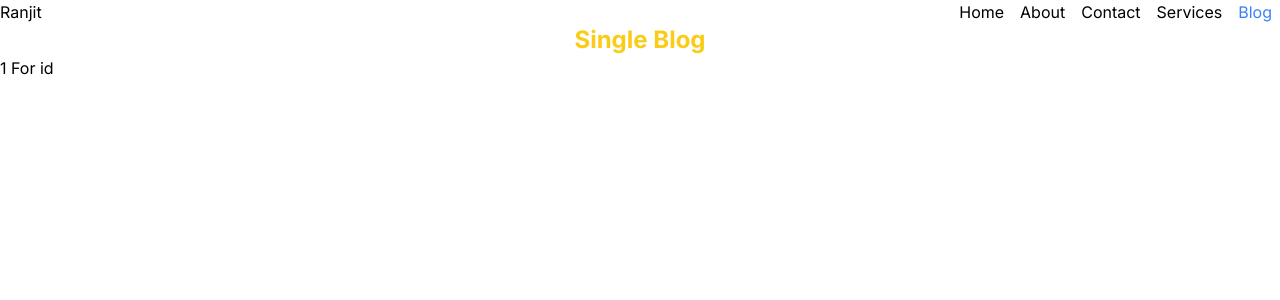
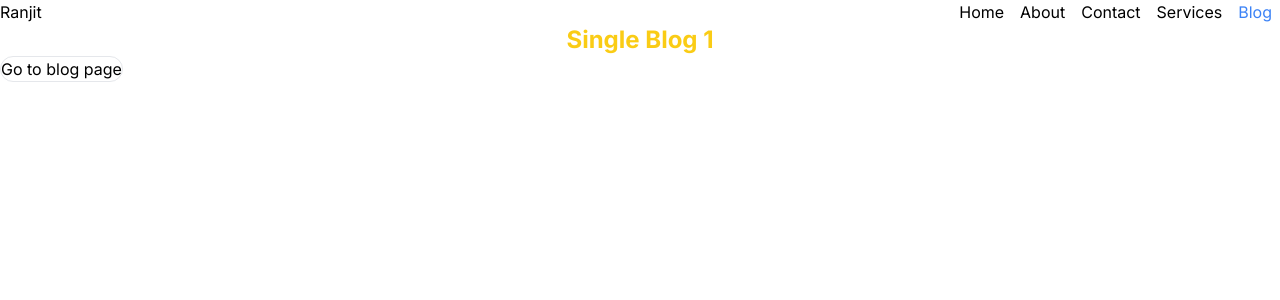
Before and after one commit to mollikacomputer/dynamic_routes, a Next.js app: page /blog/1 in a window 1280 px wide. Shown: the top 300 px of the page. Built offline with nearby package versions, Linux system fonts and the light colour scheme.

Commit message:
blog data fetching done

```diff
--- a/src/app/(with-layout)/blog/[[...segments]]/page.js
+++ /dev/null
@@ -1,12 +0,0 @@
-
-const SingleBlog = ({params}) => {
-    const [year, id] = params.segments || [];
-    return (
-        <div>
-            <h2 className='text-2xl font-bold text-yellow-400 text-center'> Single Blog </h2>
-            <p>{year || new Date().getFullYear()} For id {id}</p>
-        </div>
-    );
-};
-
-export default SingleBlog;
--- /dev/null
+++ b/src/app/(with-layout)/blog/[id]/page.js
@@ -0,0 +1,15 @@
+import Link from "next/link";
+
+const SingleBlog = ({params}) => {
+    // const [year, id] = params.segments || [];
+    return (
+        <div>
+            <h2 className='text-2xl font-bold text-yellow-400 text-center'> Single Blog {params.id} </h2>
+            {/* <p>{year || new Date().getFullYear()} For id {id}</p> */}
+
+            <button className="rounded-full border" > <Link href={"/blog"} >Go to blog page</Link>  </button>
+        </div>
+    );
+};
+
+export default SingleBlog;
--- /dev/null
+++ b/src/app/(with-layout)/blog/page.js
@@ -0,0 +1,20 @@
+import Link from "next/link";
+
+const BlogsPage = async () => {
+    const res = await fetch("https://jsonplaceholder.typicode.com/posts");
+    const blogs = await res.json();
+
+    return (
+        <div>
+            {blogs.map(({id, title, body})=>(
+                <div className="block border-inherit" key={id} >
+                    <h2>{id}. {title}</h2>
+                    <p>{body}</p>
+                    <button className="btn " > <Link href={`/blog/${id}`}> Read More... </Link> </button>
+                </div>
+            ))}
+        </div>
+    );
+};
+
+export default BlogsPage;
```
